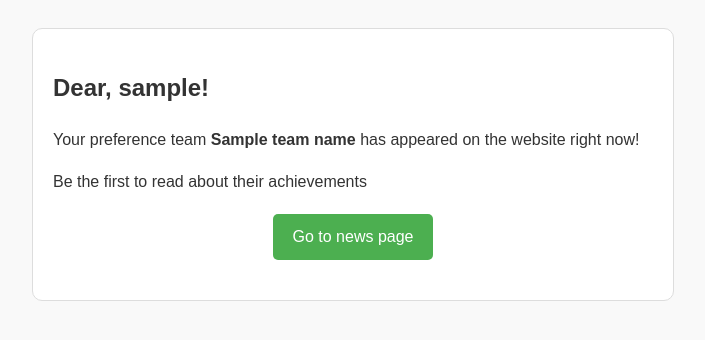
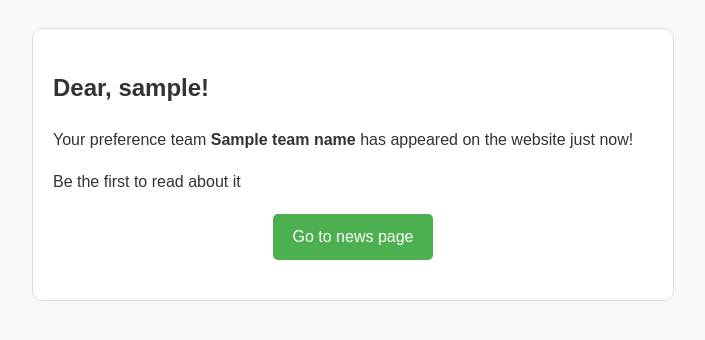
Before and after one commit to IceStorman/SoftServeProject, a Flask app: template service/implementation/email_sender/templates/news_notification_email.html in a window 1280 px wide. Shown: the top 340 px of the page, without its empty margins (287-992 px from the left). Run offline with Flask 3, Linux system fonts and the light colour scheme; the template is opened without the code that fills it: most values are stand-ins (such as "Sample title", 1, 10 or a date in 2020); parts of the project's set-up code (start-up, migrations or seed data) failed here and were passed over.

Commit message:
Fixed some typos in email

```diff
--- a/service/implementation/email_sender/templates/news_notification_email.html
+++ b/service/implementation/email_sender/templates/news_notification_email.html
@@ -7,8 +7,8 @@
  <body style="font-family: Arial, sans-serif; line-height: 1.6; color: #333; background-color: #f9f9f9; padding: 20px;">
      <div style="max-width: 600px; margin: 0 auto; background: white; border: 1px solid #ddd; border-radius: 10px; padding: 20px;">
          <h2>Dear, <strong>{{username}}! </strong> </h2>
-         <p> Your preference team <strong>{{team_name}}</strong> has appeared on the website right now!</p>
-         <p> Be the first to read about their achievements </p>
+         <p> Your preference team <strong>{{team_name}}</strong> has appeared on the website just now!</p>
+         <p> Be the first to read about it</p>
          <div style="text-align: center; margin: 20px 0;">
              <a href="{{ news_url }}" style="display: inline-block; background-color: #4CAF50; color: white; text-decoration: none; padding: 10px 20px; border-radius: 5px; font-size: 16px;">Go to news page</a>
         </div>
```
